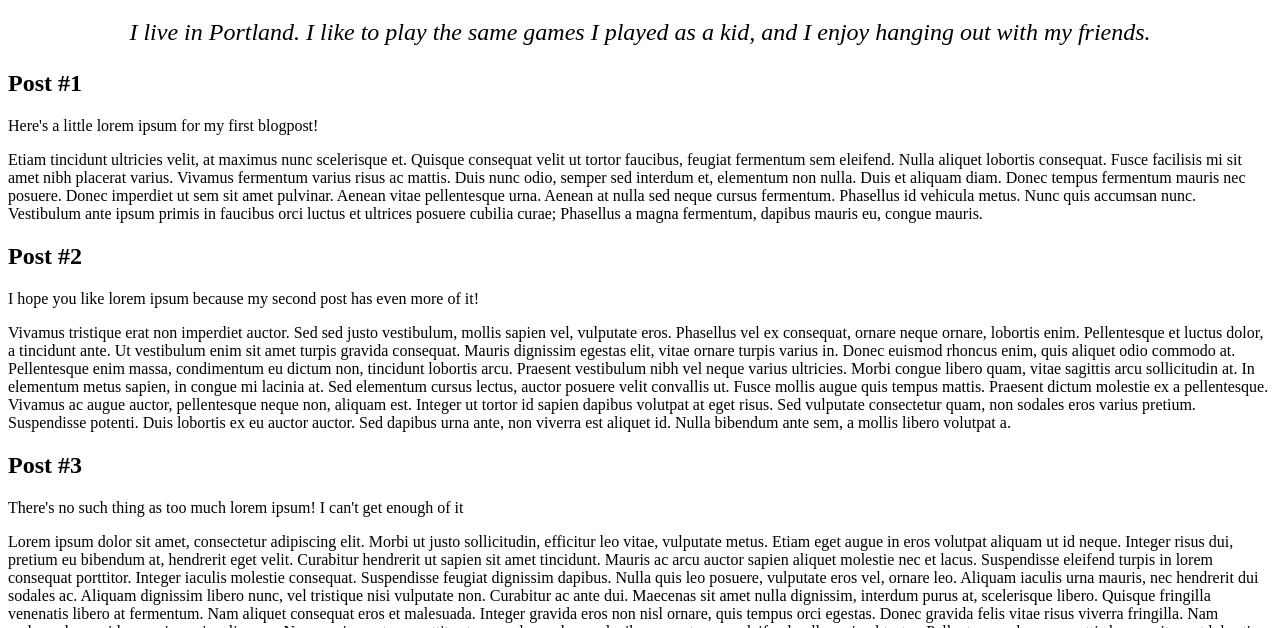
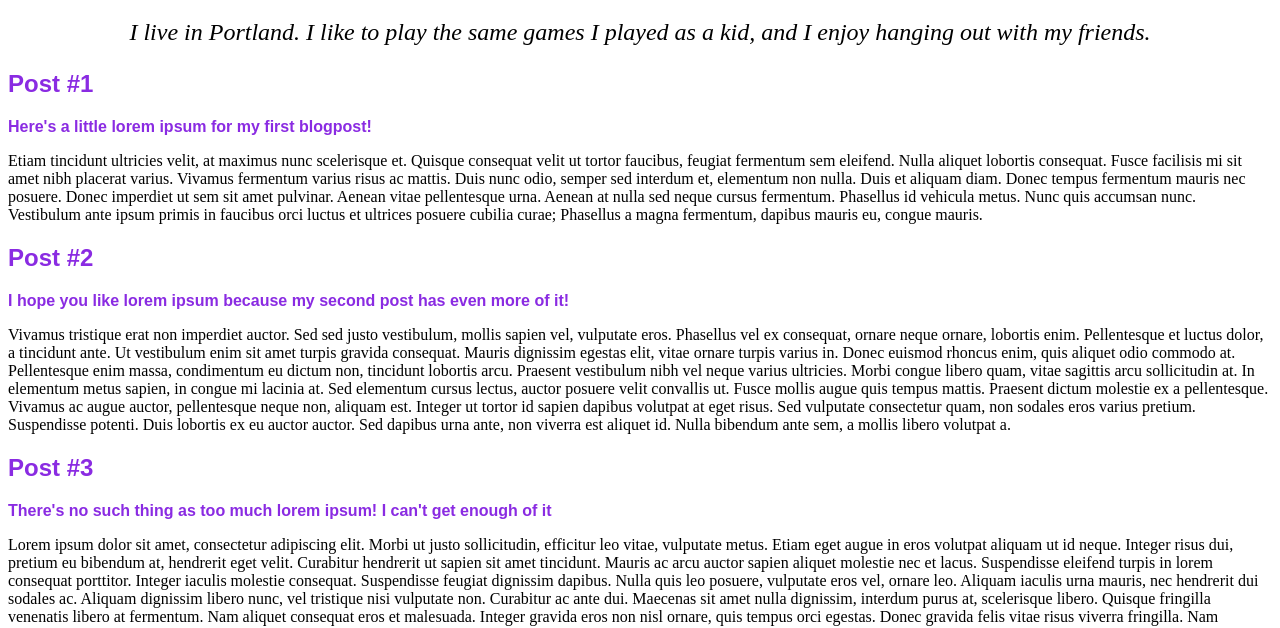
Before and after one commit to catperso/blog-site, a plain HTML site: page index.html in a window 1280 px wide. Shown: the part 172-800 px from the top of the page. Drawn offline with Linux system fonts and the light colour scheme.

Commit message:
add styling for blog post intros

```diff
--- a/css/styles.css
+++ b/css/styles.css
@@ -9,5 +9,7 @@
 }
 
 .post-intro {
-
+  font-family: sans-serif;
+  font-weight: bold;
+  color: blueviolet;
 }
```
